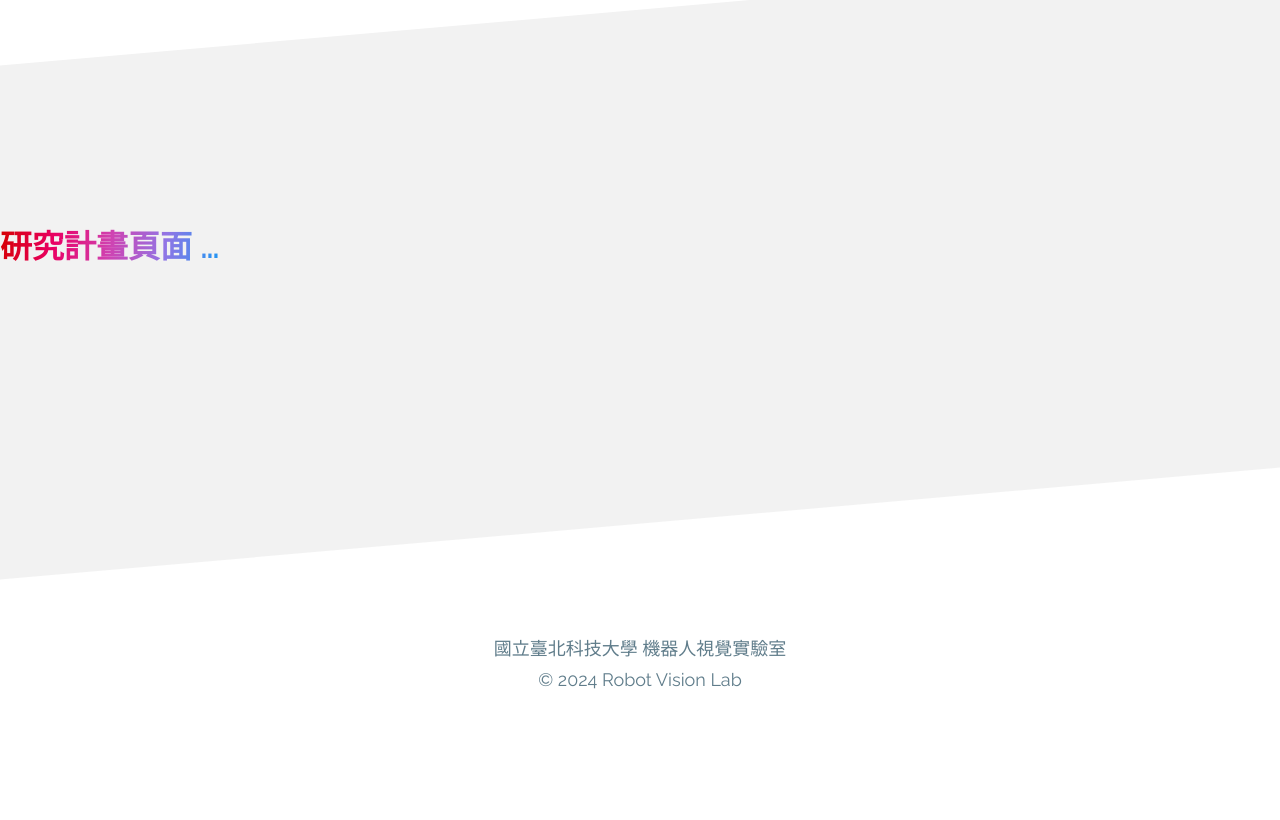
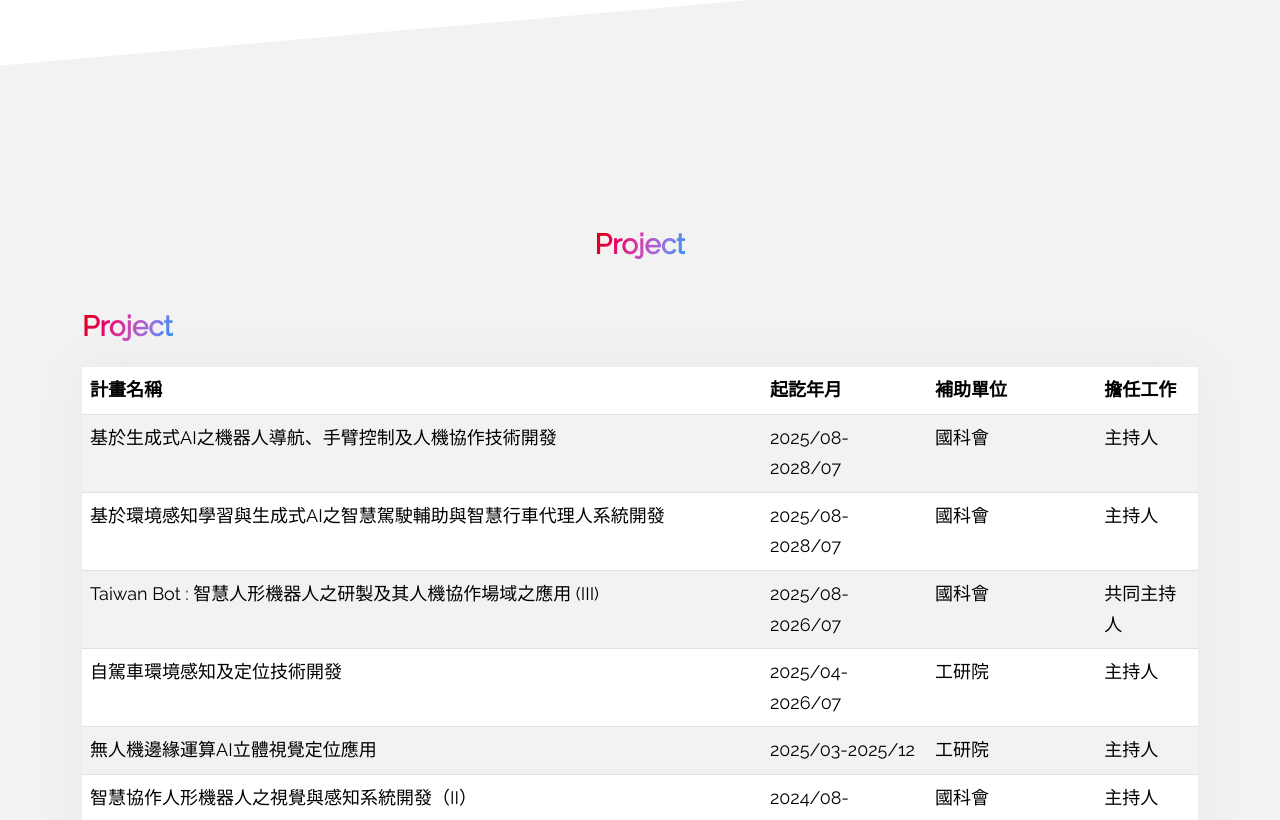
Before and after one commit to ntut-rvl/web, a React (Vite) app: page /web/project in a window 1280 px wide. Shown: the part 680-1500 px from the top of the page. Before the commit the page ends 1392 px from the top, so only its background shows below. Built offline with nearby package versions, Linux system fonts and the light colour scheme.

Commit message:
Update ProjectPage.tsx

```diff
--- a/src/views/ProjectPage.tsx
+++ b/src/views/ProjectPage.tsx
@@ -1,10 +1,90 @@
-import React from 'react';
+import React, { useEffect, useState } from 'react';
+import { useAnimateOnScroll } from '../Utils';
+import Table from 'react-bootstrap/Table';
+import ProjectData from '../assets/project.json';
+
+interface Record {
+  project_name: string;
+  date: string;
+  unit: string;
+  work: string;
+  is_show: boolean;
+}
+
+type Records = Record[];
 
 const ProjectPage: React.FC = () => {
-    return (
-        <section className="rvl-section rvl-bg-gray rvl-slant rvl-slant-white">
-                <h2>研究計畫頁面 ...</h2>
-    </section>
+  const [meetingRecords, setMeetingRecords] = useState<Records | null>(null);
+  useEffect(() => {
+      const sortedRecords = ProjectData.data
+          .sort((a: Record, b: Record) => new Date(a.date).getTime() - new Date(b.date).getTime())
+          .filter((record: Record) => record.is_show) // 過濾出 is_show 為 true 的記錄
+
+      setMeetingRecords(sortedRecords);
+  }, []);
+
+  const onScrollEl = useAnimateOnScroll();
+  return (
+      <section className="rvl-section rvl-bg-gray rvl-slant rvl-slant-white">
+    <div className="container">
+      <div
+          ref={onScrollEl}
+          className="row rvl-animate mb-4 text-center"
+          data-animate-effect="fadeIn"
+      >
+        <div className="col-12">
+          <i className="rvl-icon fas fa-4x fa-table mb-3"></i>
+        </div>
+        <div className="col-12">
+          <h3 className="mb-4">Project</h3>
+        </div>
+      </div>
+      <div
+          ref={onScrollEl}
+          className="table-responsive-sm rvl-animate"
+          data-animate-effect="fadeIn"
+      >
+        <div className="col-12">
+          <i className="rvl-icon fas fa-4x fa-table mb-3"></i>
+        </div>
+        <div className="col-12">
+          <h3 className="mb-4">Project</h3>
+        </div>
+      </div>
+      <div
+          ref={onScrollEl}
+          className="table-responsive-sm rvl-animate"
+          data-animate-effect="fadeIn"
+      >
+          <Table striped>
+              <thead>
+                  <tr>
+                      <th scope="col">計畫名稱</th>
+                      <th scope="col">起訖年月</th>
+                      <th scope="col">補助單位</th>
+                      <th scope="col">擔任工作</th>
+                  </tr>
+              </thead>
+              <tbody>
+                  {meetingRecords ? (
+                      meetingRecords.map((record: Record, index: number) => (
+                          <tr key={index}>
+                              <td>{record.project_name}</td>
+                              <td>{record.date}</td>
+                              <td>{record.unit}</td>
+                              <td>{record.work}</td>
+                          </tr>
+                      ))
+                  ) : (
+                      <tr>
+                          <td colSpan={3}>Loading...</td>
+                      </tr>
+                  )}
+              </tbody>
+          </Table>
+      </div>
+    </div>
+  </section>
   );
 };
 
```
